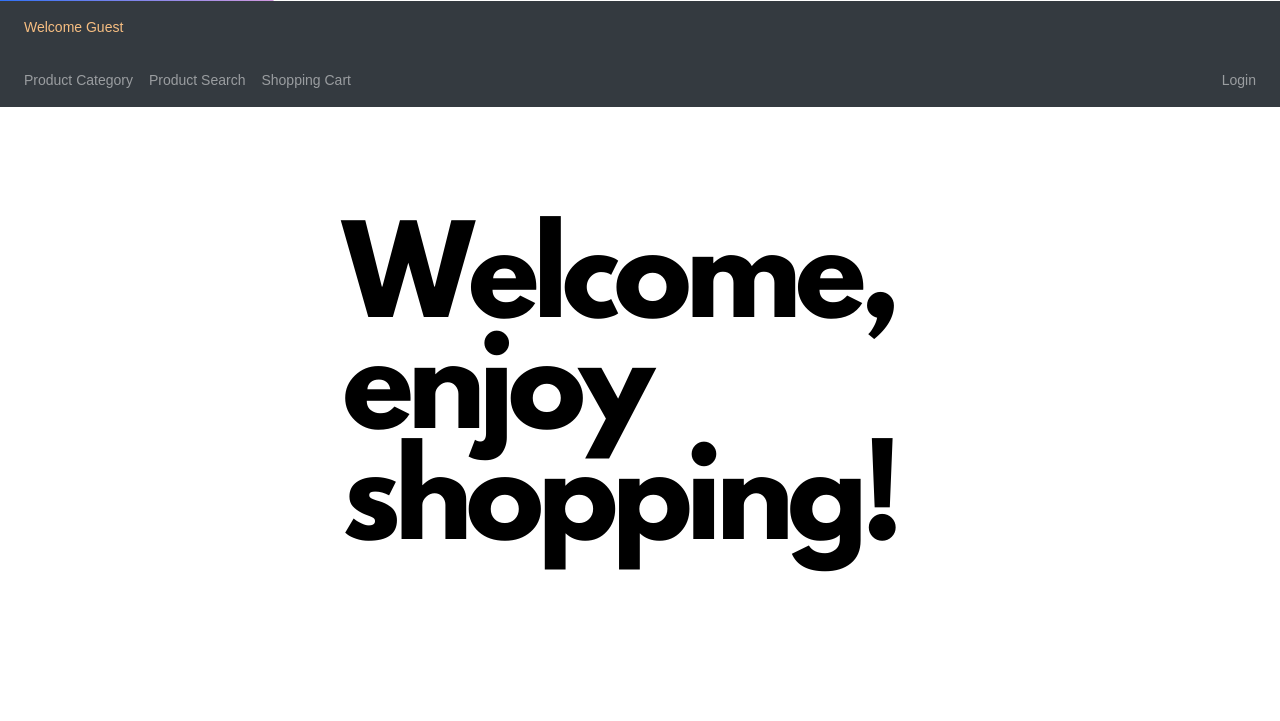
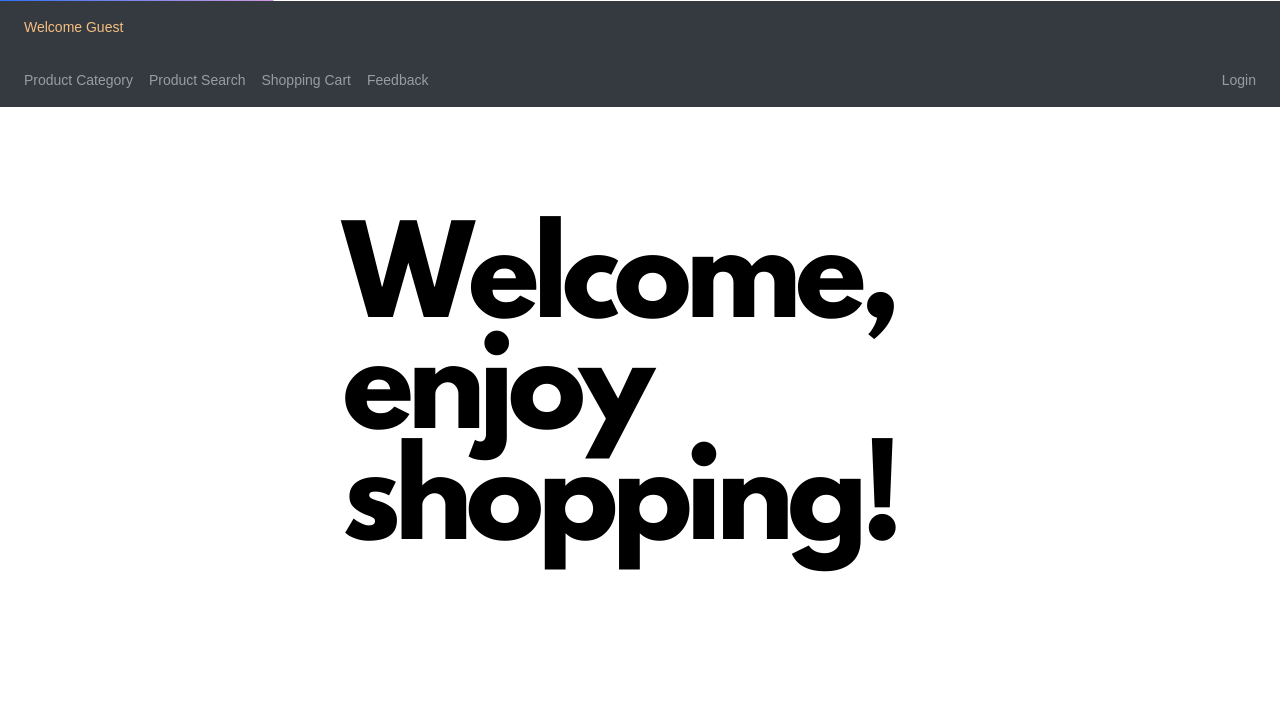
Before and after one commit to idlefrenchfry/ecad_assignment, a PHP site: page /index.php in a window 1280 px wide. Shown: the part 187-908 px from the top of the page. Run offline with PHP 8.4, Linux system fonts and the light colour scheme; some libraries are stand-ins or nearby versions.

Commit message:
Added link to feedback page

```diff
--- a/navbar.php
+++ b/navbar.php
@@ -45,6 +45,9 @@ if(isset($_SESSION["ShopperName"])) {
             <li class="nav-item">
                 <a href="shoppingCart.php" class="nav-link">Shopping Cart</a>
             </li>
+            <li class="nav-item">
+                <a href="feedback.php" class="nav-link">Feedback</a>
+            </li>
         </ul>
 
         <ul class="navbar-nav ml-auto">
```
